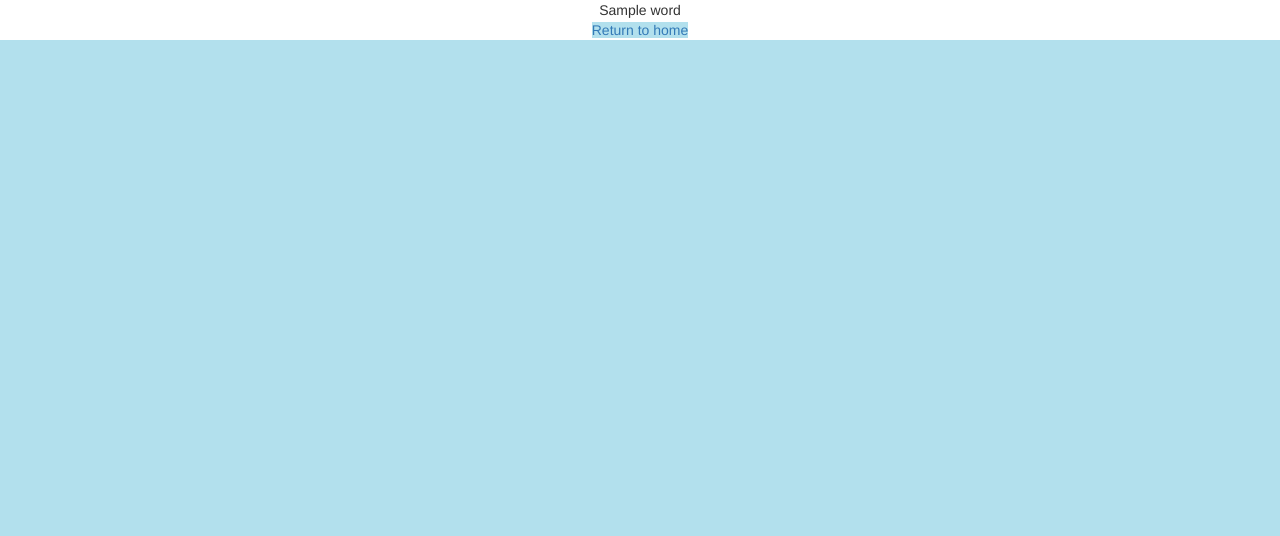
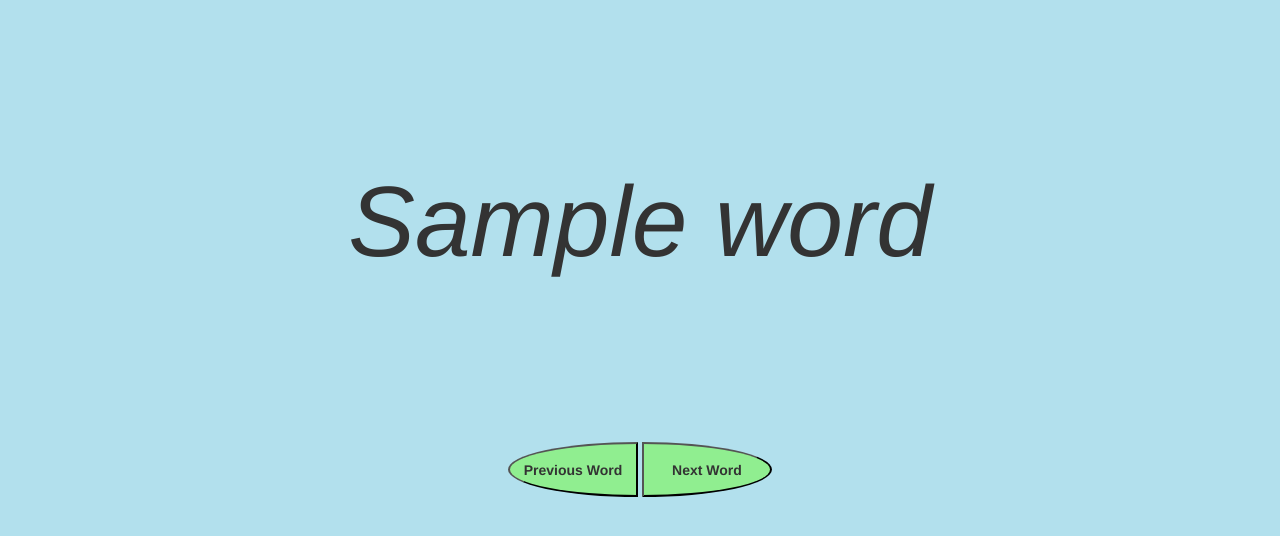
Before and after one commit to drehan7/QuickReader, a Flask app: template templates/reader.html in a window 1280 px wide. Shown: the part 80-616 px from the top of the page. Run offline with Flask 2, Linux system fonts and the light colour scheme; the template is opened without the code that fills it: most values are stand-ins (such as "Sample title", 1, 10 or a date in 2020); some libraries are stand-ins or nearby versions.

Commit message:
buttons and reader.html added (non-functional)

```diff
--- a/app.py
+++ b/app.py
@@ -32,9 +32,9 @@
     return render_template('index.html')
 
 
-@app.route('/reader')
-def reader():
-    return render_template('reader.html')
+# @app.route('/reader')
+# def reader():
+#     return render_template('reader.html')
 
 
 def split_user_input(user_input):
--- a/static/css/styles.css
+++ b/static/css/styles.css
@@ -11,9 +11,8 @@
 }
 
 #user_input {
-
-    padding 20px;
-    flex: 50%;
+  padding: 20px;
+  flex: 50%;
 
   background-color: white;
   margin-top: 50px;
@@ -46,3 +45,36 @@
   margin: 0px;
   padding: 0%;
 }
+
+body {
+  margin: 0px;
+  padding: 0px;
+}
+
+.words {
+  font-size: 100px;
+  font-style: italic;
+
+  margin: 0px;
+  padding-top: 150px;
+}
+
+#next-word-button {
+  border-radius: 0 100% 100% 0 / 50%;
+  height: 55px;
+  background-color: lightgreen;
+  font-weight: bold;
+  width: 130px;
+  align-self: center;
+  margin-top: 150px;
+}
+
+#prev-word-button {
+  border-radius: 100% 0 0 100% / 50%;
+  height: 55px;
+  background-color: lightgreen;
+  font-weight: bold;
+  width: 130px;
+  align-self: center;
+  margin-top: 150px;
+}
--- a/templates/reader.html
+++ b/templates/reader.html
@@ -6,14 +6,20 @@
     <h1>QuickReader App</h1>
 </header>
 
-{% for word in words%}
+<!-- {% for word in words%}
 {{ word }}
-{% endfor %}
+{% endfor %} -->
+<div class="words">
+    <span>
+        {{words[1]}}
+    </span>
 
-<br>
 
-<span>
-    <a href="/">Return to home</a>
-</span>
+</div>
+<div class="word-buttons">
+    <button onclick="prev_word()" id="prev-word-button">Previous Word</button>
+    <button onclick="next_word()" id="next-word-button">Next Word</button>
+</div>
+
 
 {%endblock%}
```
Also changed, not shown: temp.txt (added, +20 -0 lines), templates/temp.html (added, +12 -0 lines).
